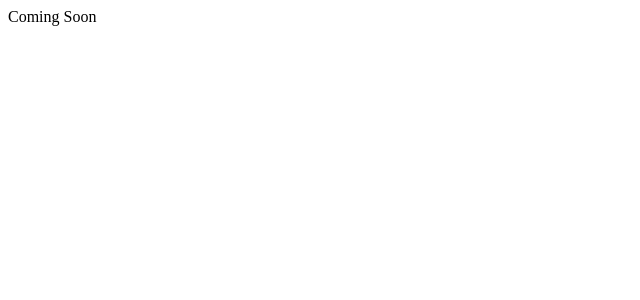
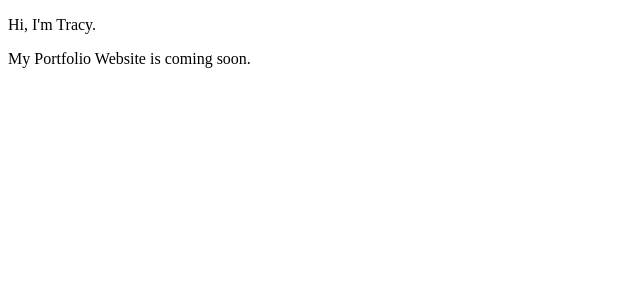
Before and after one commit to vincenting/tracyding.com, a Next.js app: page / in a window 1280 px wide. Shown: the top 300 px of the page, without its empty margins (0-640 px from the left). Built offline with nearby package versions, Linux system fonts and the light colour scheme.

Commit message:
devops: add upload to s3 steps in github action

```diff
--- a/pages/index.js
+++ b/pages/index.js
@@ -4,11 +4,12 @@ export default function Home() {
   return (
     <div className="container">
       <Head>
-        <title>Tracy Ding's Personal Site</title>
+        <title>Tracy Ding's Portfolio</title>
       </Head>
 
       <main>
-        Coming Soon
+        <p>Hi, I'm Tracy. </p>
+        <p>My Portfolio Website is coming soon.</p>
       </main>
     </div>
   )
```
